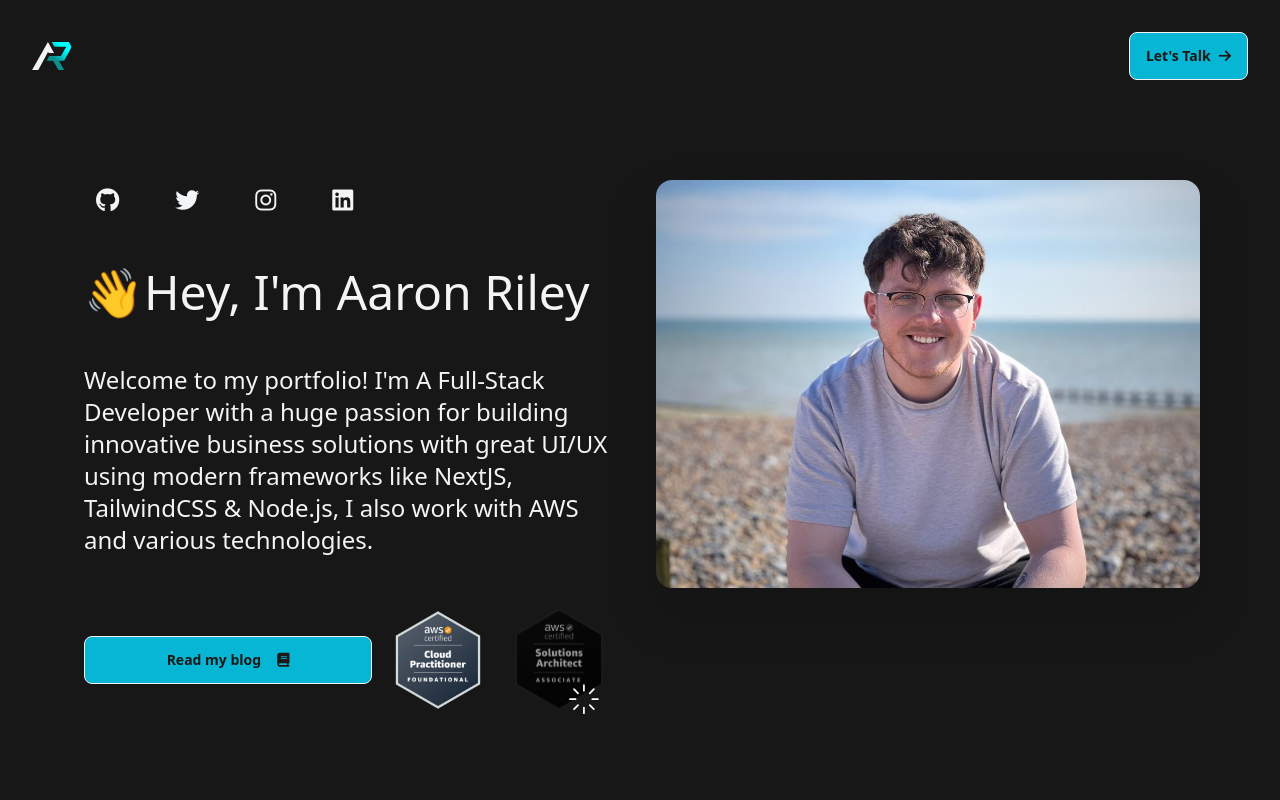
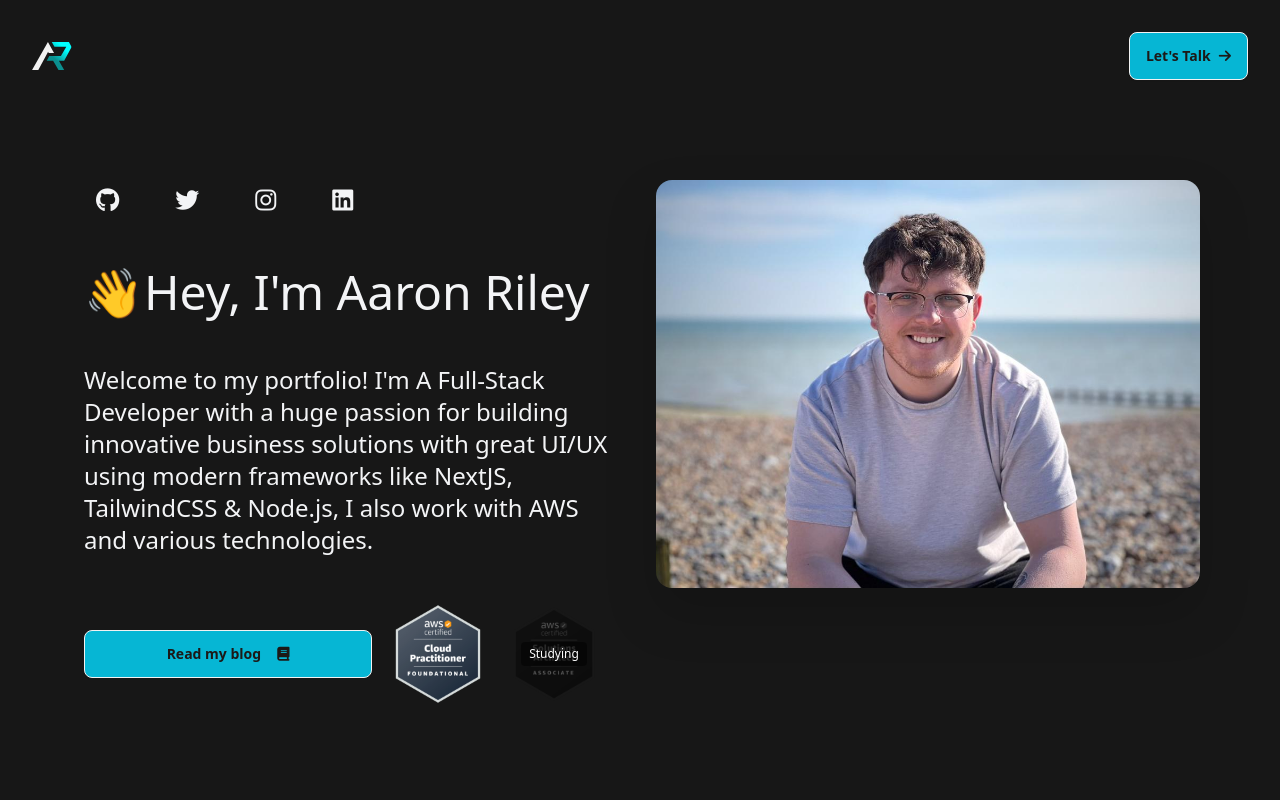
Before and after one commit to Aaron-Riley/aaronriley.co.uk, a Next.js app: page / in a window 1280 px wide. Shown: the top 800 px of the page. Built offline with nearby package versions, Linux system fonts and the light colour scheme.

Commit message:
more updates

```diff
--- a/app/hero.jsx
+++ b/app/hero.jsx
@@ -55,8 +55,8 @@ export default function Hero() {
                 <i className="fa-solid fa-book ml-2"></i>
               </a>
             </div>
-            <div>
-              <a href="#" className="flex justify-center">
+            <div className="relative">
+              <a href="#projects" className="flex justify-center">
                 <img
                   src="/aws-cloud-practitioner.png"
                   width={100}
@@ -65,14 +65,20 @@ export default function Hero() {
                 />
               </a>
             </div>
-            <div>
+            <div className="relative">
               <a href="#projects" className="flex justify-center">
                 <img
-                  src="/aws-solutions-architect.svg"
-                  width={110}
-                  height={110}
-                  alt="AWS Cloud Badge"
+                  src="/aws-solutions-architect.png"
+                  width={100}
+                  height={100}
+                  alt="AWS Solutions Architect Associate Badge"
+                  className="opacity-50"
                 />
+                <div className="absolute inset-0 flex items-center justify-center">
+                  <span className="text-xs text-white bg-black bg-opacity-50 px-2 py-1 rounded">
+                    Studying
+                  </span>
+                </div>
               </a>
             </div>
           </div>
```
Also changed, not shown: public/aws-solutions-architect.gif (added), public/aws-solutions-architect.png.
